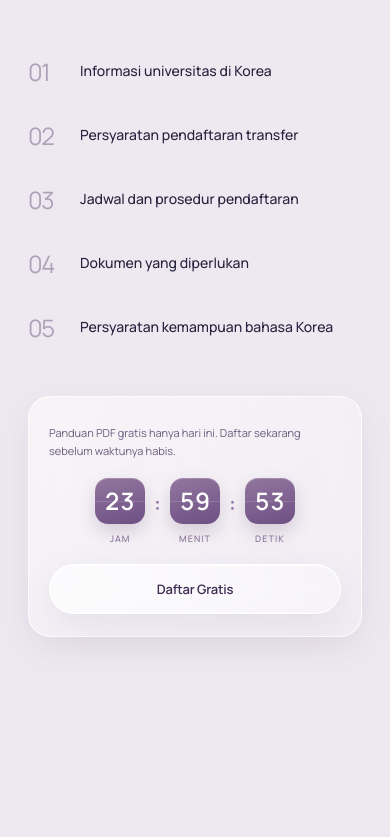
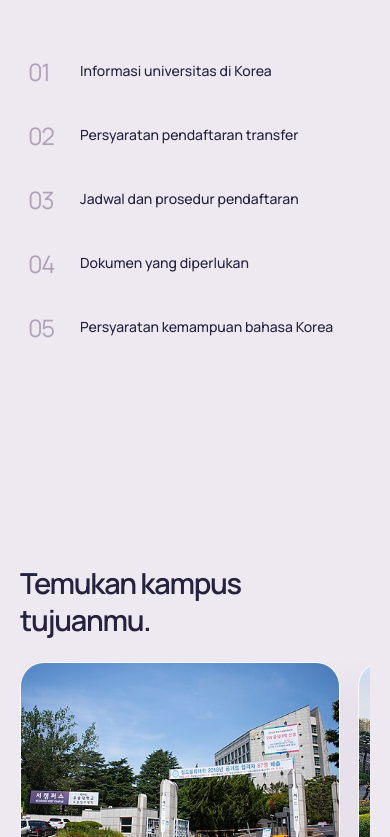
Before and after one commit to OverWindow/UNIGATE-November, a Next.js app in the folder frontend/: page / in a window 390 px wide. Shown: the part 2285-3122 px from the top of the page. Built offline with nearby package versions, Linux system fonts and the light colour scheme; no server answers.

Commit message:
1106 remove countdown card

```diff
--- a/frontend/src/app/page.tsx
+++ b/frontend/src/app/page.tsx
@@ -69,7 +69,6 @@ export default function Home() {
 <section className="contents" aria-labelledby="contents-title">
   <div><h2 id="contents-title"><span className="text-phrase">Apa Isi</span> <span className="text-phrase">Panduan Ini?</span></h2><p className="section-copy">Temukan informasi penting tentang syarat, prosedur, dan persiapan transfer ke universitas di Korea.</p></div>
   <ol className="topics"><li><span className="topic-number" aria-hidden="true">01</span><span className="topic-name">Informasi universitas <span className="text-phrase">di Korea</span></span></li><li><span className="topic-number" aria-hidden="true">02</span><span className="topic-name">Persyaratan <span className="text-phrase">pendaftaran transfer</span></span></li><li><span className="topic-number" aria-hidden="true">03</span><span className="topic-name">Jadwal dan prosedur pendaftaran</span></li><li><span className="topic-number" aria-hidden="true">04</span><span className="topic-name">Dokumen yang diperlukan</span></li><li><span className="topic-number" aria-hidden="true">05</span><span className="topic-name">Persyaratan kemampuan <span className="text-phrase">bahasa Korea</span></span></li></ol>
-  <div className="guide-prompt"><div className="prompt-message"><p><span>Panduan PDF gratis hanya hari ini. Daftar sekarang sebelum waktunya habis.</span></p></div><div className="countdown" role="timer" aria-label="Waktu tersisa untuk mendapatkan panduan"><div className="countdown-cell"><span className="countdown-value" data-unit="hours">23</span><span className="countdown-label">Jam</span></div><span className="countdown-sep" aria-hidden="true">:</span><div className="countdown-cell"><span className="countdown-value" data-unit="minutes">59</span><span className="countdown-label">Menit</span></div><span className="countdown-sep" aria-hidden="true">:</span><div className="countdown-cell"><span className="countdown-value" data-unit="seconds">59</span><span className="countdown-label">Detik</span></div></div><button className="primary" type="button" data-open-guide>Daftar Gratis</button></div>
 </section>
 <section className="universities" id="universities" aria-label="Universitas di Korea Selatan"><div className="university-pin"><div className="university-heading"><h2>Temukan kampus tujuanmu.</h2><p>Informasi universitas di Korea Selatan</p></div><div className="university-window" tabIndex={0} role="region" aria-label="Daftar universitas. Gunakan tombol panah untuk menjelajah."><div className="university-track">{universities.map(item => (
   <article className="university-card" key={item.name}>
--- a/frontend/src/components/LandingEffects.tsx
+++ b/frontend/src/components/LandingEffects.tsx
@@ -117,29 +117,6 @@ export default function LandingEffects() {
     // Font loading can change the pinned gallery's height after the first layout.
     void document.fonts.ready.then(() => { if (!signal.aborted) sizeUniversities(); });
 
-    const clockValues = [...document.querySelectorAll<HTMLElement>(".countdown-value")];
-    if (clockValues.length) {
-      const DAY = 24 * 3600;
-      let remaining = DAY - 1;
-      const timer = setInterval(() => {
-        if (signal.aborted) { clearInterval(timer); return; }
-        remaining = remaining > 0 ? remaining - 1 : DAY - 1;
-        const parts = { hours: Math.floor(remaining / 3600), minutes: Math.floor((remaining % 3600) / 60), seconds: remaining % 60 };
-        clockValues.forEach(element => {
-          const unit = element.dataset.unit as keyof typeof parts;
-          const next = String(parts[unit]).padStart(2, "0");
-          if (element.textContent !== next) {
-            element.textContent = next;
-            if (!reduceMotion.matches) {
-              element.classList.remove("is-flipping");
-              void element.offsetWidth;
-              element.classList.add("is-flipping");
-            }
-          }
-        });
-      }, 1000);
-    }
-
     const reveals = [...document.querySelectorAll<HTMLElement>(".hero>div:first-child,.story-heading,.transfer-reasons article,.cost-story,.contents>div,.topics li,.university-heading,.university-window,.university-more,.cta,.site-footer")];    reveals.forEach(element => {
       element.classList.add("scroll-reveal");
       if (element.matches(".university-window")) element.classList.add("reveal-calm");
--- a/frontend/src/components/TransferRequest/index.tsx
+++ b/frontend/src/components/TransferRequest/index.tsx
@@ -40,7 +40,7 @@ export default function TransferRequest() {
     const controller = new AbortController();
     document.querySelectorAll<HTMLButtonElement>("[data-open-guide]").forEach(button => {
       button.addEventListener("click", () => {
-        const placement = button.closest(".hero") ? "hero" : button.closest(".guide-prompt") ? "contents" : "footer";
+        const placement = button.closest(".hero") ? "hero" : "footer";
         trackEvent("guide_open", { placement });
         trigger.current = button;
         if (dialog.current) openModal(dialog.current);
--- a/frontend/src/styles/index.css
+++ b/frontend/src/styles/index.css
@@ -124,34 +124,5 @@ html{overflow-x:clip}.hero{padding-top:78px;padding-bottom:50px;min-height:640px
   .cost-option::after{grid-column:1/-1;margin-top:5px}
 }
 
-.contents{row-gap:24px}
-.guide-prompt{grid-column:1/-1;display:flex;align-items:center;justify-content:space-between;gap:28px;margin-top:20px;padding:24px 28px;border:1px solid #ffffffc9;border-radius:22px;background:linear-gradient(130deg,#ffffff86,#ffffff37);-webkit-backdrop-filter:blur(24px);backdrop-filter:blur(24px);box-shadow:0 12px 36px #5b386015}
-.prompt-message{display:flex;align-items:center;gap:17px;min-width:0}
-.prompt-message p{font-size:14px;line-height:1.65;color:#6d5c7c;max-width:290px}
-.prompt-message strong{display:block;font-size:17px;line-height:1.35;color:var(--ink);font-weight:var(--strong)}
-.prompt-message p span{display:block;margin-top:5px}
-.guide-prompt .primary{min-width:180px;min-height:50px;padding:12px 22px;font-size:13px;flex-shrink:0}
 .university-copy h3 a{text-decoration:underline;text-decoration-color:#80658f6b;text-decoration-thickness:1px;text-underline-offset:5px;transition:text-decoration-color .2s}
 .university-copy h3 a:hover{text-decoration-color:currentColor}
-@media(max-width:650px){
-  .guide-prompt{flex-direction:column;align-items:stretch;gap:18px;margin-top:36px;padding:22px 20px}
-  .prompt-message{align-items:flex-start;gap:14px}
-  .prompt-message strong{font-size:15px}
-  .prompt-message p{font-size:11px}
-  .guide-prompt .primary{width:100%;min-width:0}
-}
-
-.countdown{display:flex;align-items:flex-start;gap:9px;flex-shrink:0}
-.countdown-cell{display:flex;flex-direction:column;align-items:center;gap:7px}
-.countdown-value{display:flex;justify-content:center;min-width:54px;padding:11px 9px;border-radius:13px;background:linear-gradient(165deg,#93779f,#6d4f83);color:#fff;font-size:27px;line-height:1;font-weight:var(--strong);letter-spacing:.02em;font-variant-numeric:tabular-nums;box-shadow:0 8px 18px #5b386033,inset 0 1px 0 #ffffff2e;transform-origin:center center;backface-visibility:hidden;position:relative;overflow:hidden}
-.countdown-value::after{content:"";position:absolute;left:0;right:0;top:50%;height:1px;background:#ffffff24}
-.countdown-value.is-flipping{animation:countdown-flip .85s cubic-bezier(.16,1,.3,1)}
-@keyframes countdown-flip{0%{transform:rotateX(88deg);opacity:.35}100%{transform:rotateX(0);opacity:1}}
-@media(prefers-reduced-motion:reduce){.countdown-value.is-flipping{animation:none}}
-.countdown-label{font-size:9px;letter-spacing:.12em;text-transform:uppercase;color:#8b739a;font-weight:var(--medium)}
-.countdown-sep{font-size:21px;line-height:54px;color:#8b6aa0;font-weight:var(--strong)}
-@media(max-width:650px){
-  .countdown{justify-content:center}
-  .countdown-value{min-width:50px;font-size:24px}
-  .countdown-sep{line-height:50px}
-}
```
